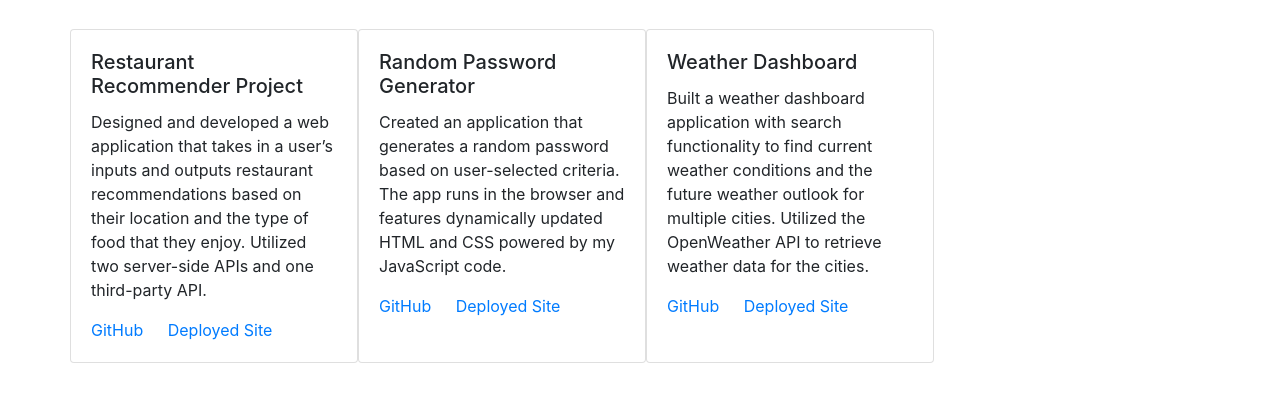
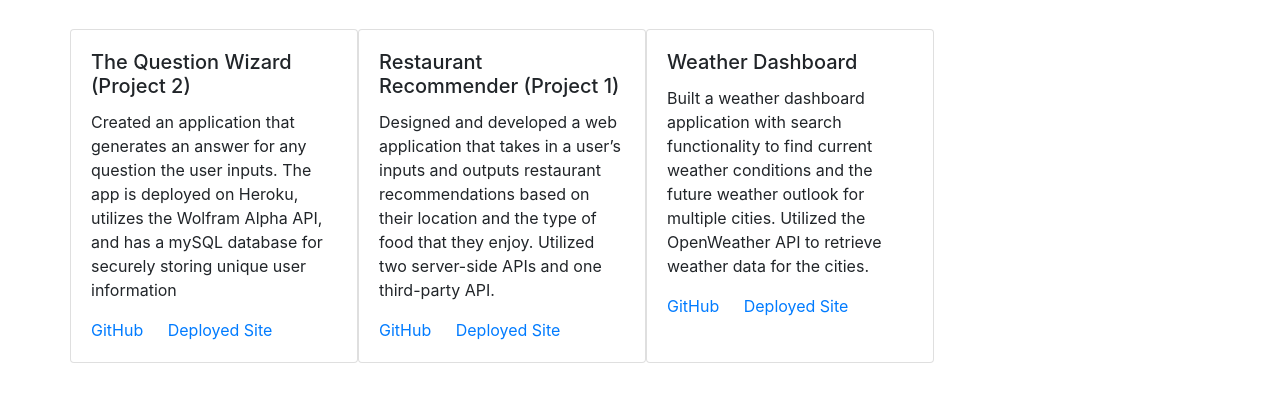
Before and after one commit to pvtrickliu/Updated-Portfolio, a plain HTML site: page portfolio.html in a window 1280 px wide. Shown: the part 97-496 px from the top of the page. Drawn offline with nearby package versions, Linux system fonts and the light colour scheme.

Commit message:
added project 2 on portfolio page

```diff
--- a/portfolio.html
+++ b/portfolio.html
@@ -47,20 +47,19 @@
 
         <div class="card" style="width: 18rem;">
           <div class="card-body">
-              <h5 class="card-title">Restaurant Recommender Project</h5>
-              <p class="card-text">Designed and developed a web application that takes in a user’s inputs and outputs restaurant recommendations based on their location and the type of food that they enjoy. Utilized two server-side APIs and one third-party API.</p>
-              <a href="https://github.com/ANTHONYCHANSOON/Project1" class="card-link">GitHub</a>
-              <a href="https://anthonychansoon.github.io/Project1/" class="card-link">Deployed Site</a>
+            <h5 class="card-title">The Question Wizard (Project 2)</h5>
+            <p class="card-text">Created an application that generates an answer for any question the user inputs. The app is deployed on Heroku, utilizes the Wolfram Alpha API, and has a mySQL database for securely storing unique user information</p>
+            <a href="https://github.com/songwright/project-2-the-wizard" class="card-link">GitHub</a>
+            <a href="https://the-wizard-project.herokuapp.com/login" class="card-link">Deployed Site</a>
           </div>
         </div>
 
         <div class="card" style="width: 18rem;">
           <div class="card-body">
-                <h5 class="card-title">Random Password Generator</h5>
-                <p class="card-text">Created an application that generates a random password based on user-selected criteria. The app runs in the browser and features dynamically updated HTML and CSS powered by my JavaScript code.
-                  </p>
-                <a href="https://github.com/pvtrickliu/HW-Password-Generator" class="card-link">GitHub</a>
-                <a href="https://pvtrickliu.github.io/HW-Password-Generator/" class="card-link">Deployed Site</a>
+            <h5 class="card-title">Restaurant Recommender (Project 1)</h5>
+            <p class="card-text">Designed and developed a web application that takes in a user’s inputs and outputs restaurant recommendations based on their location and the type of food that they enjoy. Utilized two server-side APIs and one third-party API.</p>
+            <a href="https://github.com/ANTHONYCHANSOON/Project1" class="card-link">GitHub</a>
+            <a href="https://anthonychansoon.github.io/Project1/" class="card-link">Deployed Site</a>
           </div>
         </div>
 
```
Lines whose indentation alone changed are shown as unchanged.
